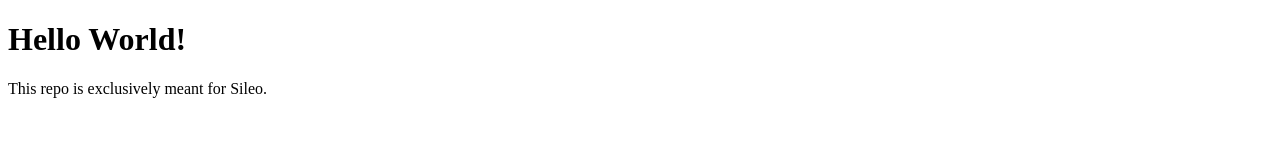
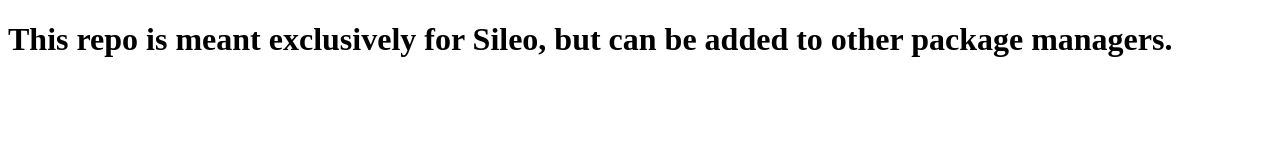
Before and after one commit to nqcshady/repo-1, a plain HTML site: page index.html in a window 1280 px wide. Drawn offline with Linux system fonts and the light colour scheme.

Commit message:
cleaned up index.html, fixed Release file

```diff
--- a/index.html
+++ b/index.html
@@ -1 +1 @@
-<!DOCTYPE html> <html> <body> <h1>Hello World!</h1> <p>This repo is  exclusively meant for Sileo.</p> </body> </html>
+<!DOCTYPE html> <html> <body> <h1>This repo is meant exclusively for Sileo, but can be added to other package managers.</h1> </body> </html>
```
Also changed, not shown: 1 other file.
